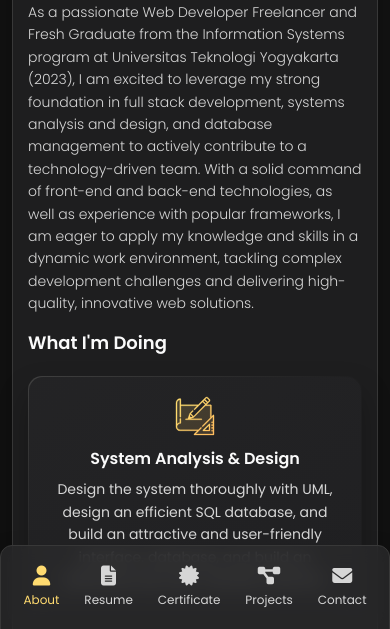
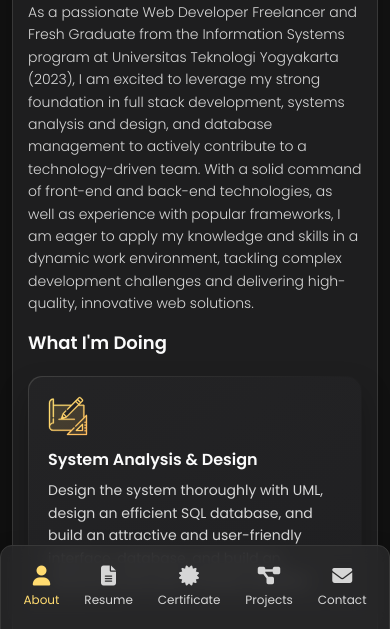
Before and after one commit to RobithYusuf/MyPortofolio, a plain HTML site: page index.html in a window 390 px wide. Shown: the part 214-843 px from the top of the page. Drawn offline with nearby package versions, Linux system fonts and the light colour scheme.

Commit message:
feat: update mode mobile menjadi left, styles v1.3

```diff
--- a/assets/css/style.css
+++ b/assets/css/style.css
@@ -576,18 +576,19 @@ main {
   z-index: -1;
 }
 
+/* servce box edit mobile menjadi left */
 .service-icon-box {
-  margin-bottom: 10px;
+  margin-bottom: 11px;
 }
 
 .service-icon-box img {
-  margin: auto;
+  margin: left;
 }
 
 .service-content-box {
-  text-align: center;
-}
-
+  text-align: left;
+}
+/* batas akhir edit mobile menjadi left, sebelumnya center */
 .service-item-title {
   margin-bottom: 7px;
 }
--- a/index.html
+++ b/index.html
@@ -17,7 +17,7 @@
   <meta property="og:url" content="https://robithdev.my.id/" />
   <meta property="og:type" content="website" />
   <!--- custom css link-->
-  <link rel="stylesheet" href="./assets/css/style.css?v=1.2" />
+  <link rel="stylesheet" href="./assets/css/style.css?v=1.3" />
   <!--- google font link-->
   <link rel="preconnect" href="https://fonts.googleapis.com" />
   <link rel="preconnect" href="https://fonts.gstatic.com" crossorigin />
```
